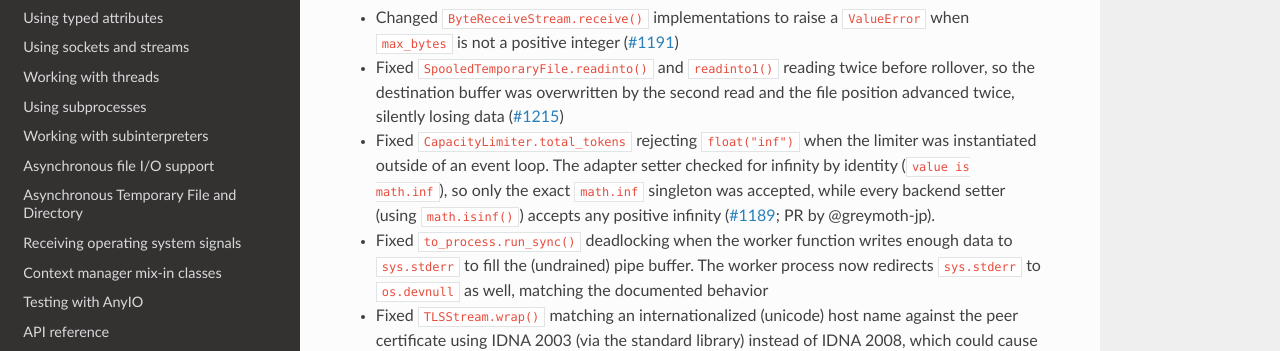
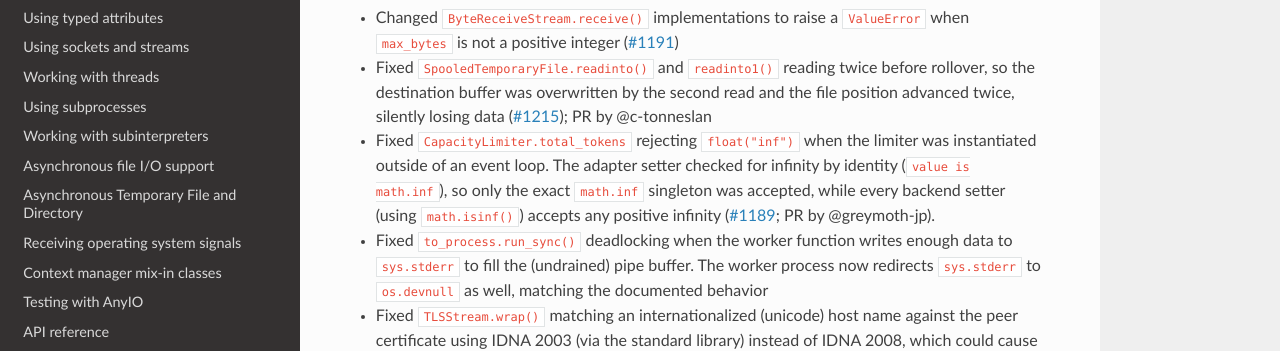
Before and after one commit to agronholm/anyio, a Sphinx documentation site: the page built from docs/versionhistory.rst, in a window 1280 px wide and 900 px high. Shown: the part 250-601 px from the top of the window. Built offline with Sphinx 7.4.7 and the Read the Docs theme 3.1.0, drawn with Linux system fonts in a browser that asks for light colours; the version number could not be read and is left out.

Commit message:
Apply suggestion from @tapetersen
Co-authored-by: Tobias Alex-Petersen <tobias.alex.petersen@gmail.com>

```diff
--- a/docs/versionhistory.rst
+++ b/docs/versionhistory.rst
@@ -11,7 +11,7 @@ This library adheres to `Semantic Versioning 2.0 <http://semver.org/>`_.
 - Fixed ``SpooledTemporaryFile.readinto()`` and ``readinto1()`` reading twice before
   rollover, so the destination buffer was overwritten by the second read and the file
   position advanced twice, silently losing data
-  (`#1215 <https://github.com/agronholm/anyio/pull/1215>`_)
+  (`#1215 <https://github.com/agronholm/anyio/pull/1215>`_); PR by @c-tonneslan
 - Fixed ``CapacityLimiter.total_tokens`` rejecting ``float("inf")`` when the limiter was
   instantiated outside of an event loop. The adapter setter checked for infinity by
   identity (``value is math.inf``), so only the exact ``math.inf`` singleton was accepted,
```
